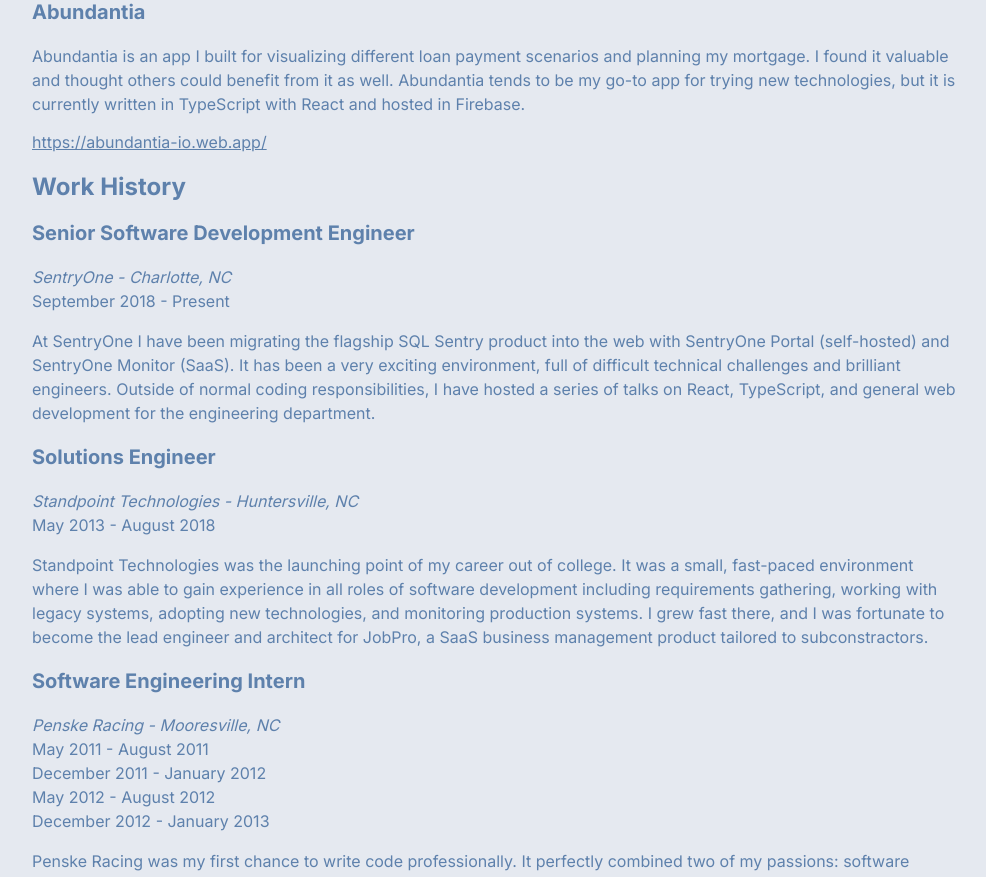
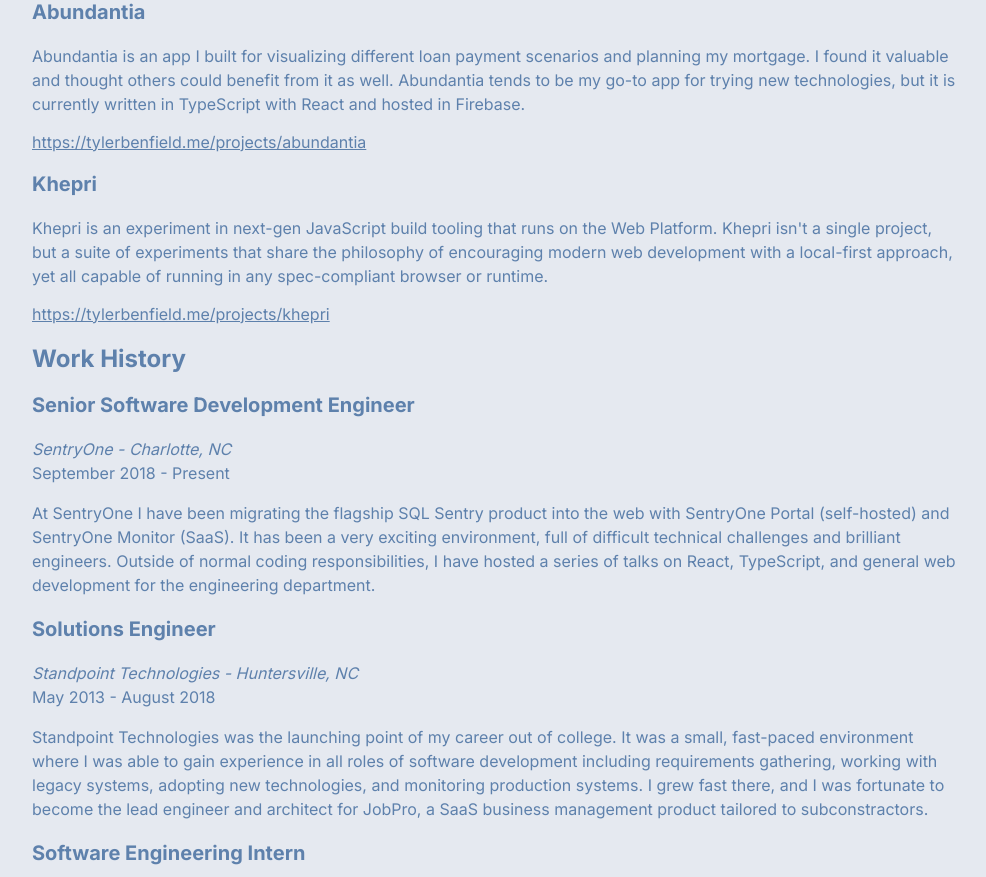
Before and after one commit to rtbenfield/tylerbenfield.me, a Next.js app: page /resume in a window 1280 px wide. Shown: the part 1300-2177 px from the top of the page, without its empty margins (144-1130 px from the left). Built offline with nearby package versions, Linux system fonts and the light colour scheme.

Commit message:
Added Khepri project page

```diff
--- a/src/pages/resume.jsx
+++ b/src/pages/resume.jsx
@@ -122,11 +122,31 @@
             in TypeScript with React and hosted in Firebase.
           </Typography>
           <a
-            href="https://abundantia-io.web.app/"
+            href="https://tylerbenfield.me/projects/abundantia"
             rel="noreferrer noopener"
             target="_blank"
           >
-            https://abundantia-io.web.app/
+            https://tylerbenfield.me/projects/abundantia
+          </a>
+        </section>
+
+        <section>
+          <Typography variant="h3" id="projects-khepri">
+            Khepri
+          </Typography>
+          <Typography variant="p">
+            Khepri is an experiment in next-gen JavaScript build tooling that
+            runs on the Web Platform. Khepri isn't a single project, but a suite
+            of experiments that share the philosophy of encouraging modern web
+            development with a local-first approach, yet all capable of running
+            in any spec-compliant browser or runtime.
+          </Typography>
+          <a
+            href="https://tylerbenfield.me/projects/khepri"
+            rel="noreferrer noopener"
+            target="_blank"
+          >
+            https://tylerbenfield.me/projects/khepri
           </a>
         </section>
       </section>
```
Also changed, not shown: projects/abundantia.md (+1 -0 lines), projects/khepri.md (added, +25 -0 lines).
